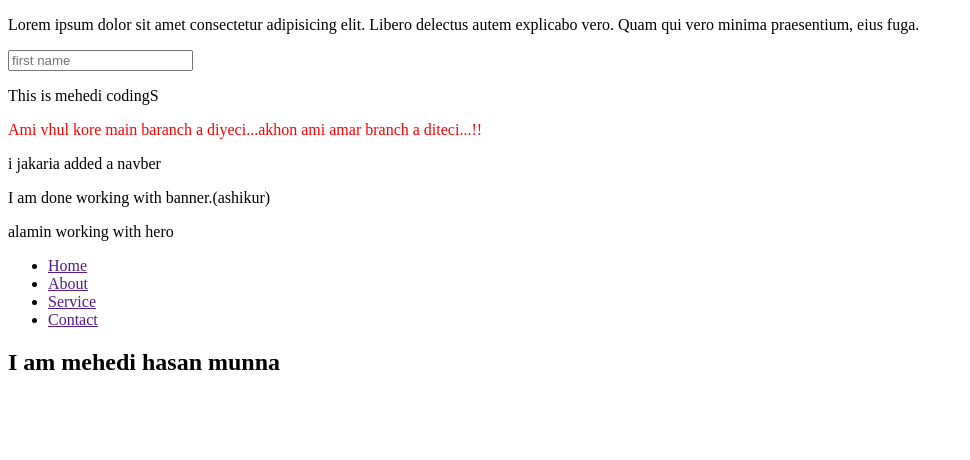
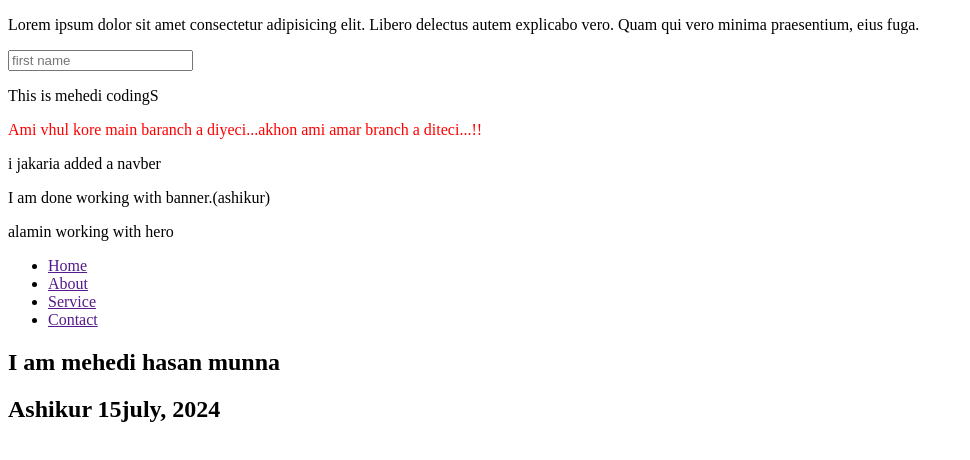
Before and after one commit to Ashikur-ai/Diploma113, a plain HTML site: page index.html in a window 1280 px wide. Shown: the whole page, without its empty margins (0-970 px from the left). Drawn offline with Linux system fonts and the light colour scheme.

Commit message:
checking merge

```diff
--- a/index.html
+++ b/index.html
@@ -26,5 +26,6 @@
     </ul>
 </nav>
 <h2>I am mehedi hasan munna</h2>
+<h2>Ashikur 15july, 2024</h2>
 </body>
 </html>
```
